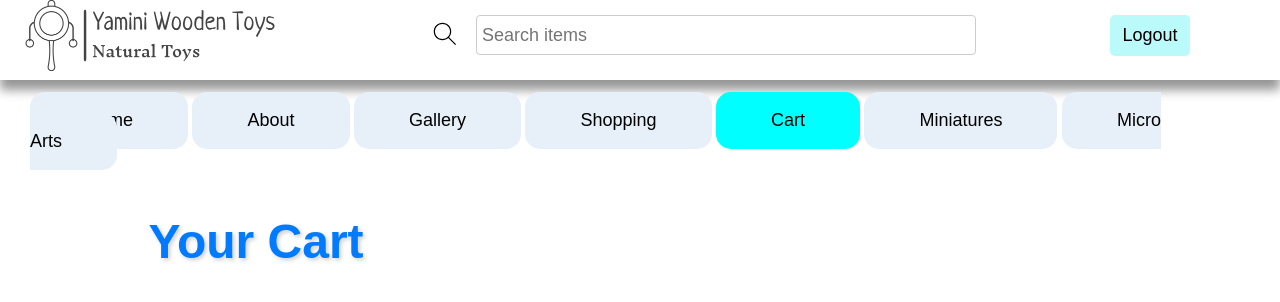
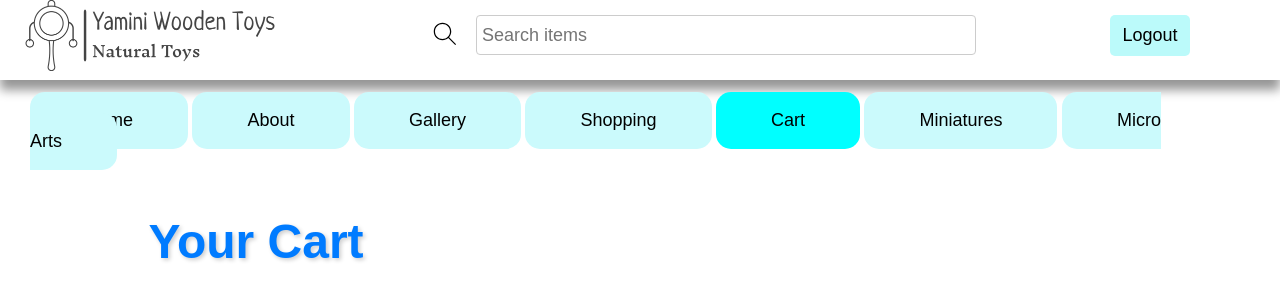
Before and after one commit to Konathalavenkat/Yamini_Wooden_Toys_Website, a PHP site: page /cart.html in a window 1280 px wide; the page is wider, and only the part inside the window is pictured. Shown: the top 302 px of that part. Run offline with PHP 8.4, Linux system fonts and the light colour scheme.

Commit message:
Update header.css

```diff
--- a/header.css
+++ b/header.css
@@ -67,7 +67,7 @@ nav ul {
   margin: 30px;
 }
 nav ul li{
-    background-color: rgb(231, 240, 248);
+    background-color: rgb(203, 250, 252);
     border: 1px black;
     display: inline;
     padding: 20px 50px;
```
